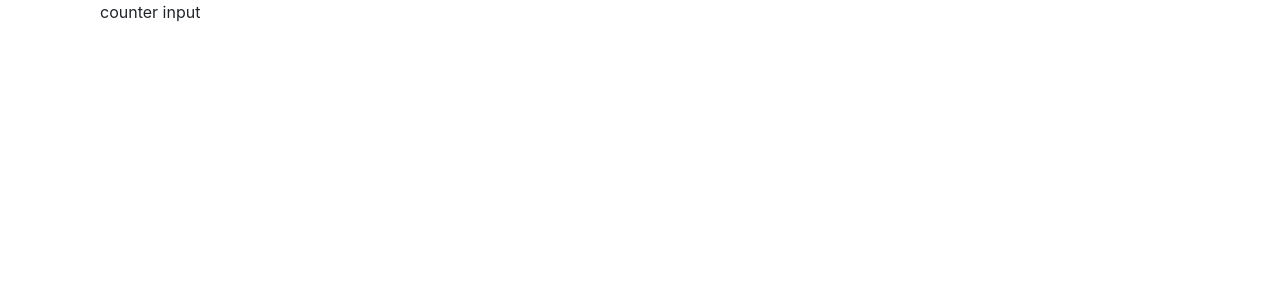
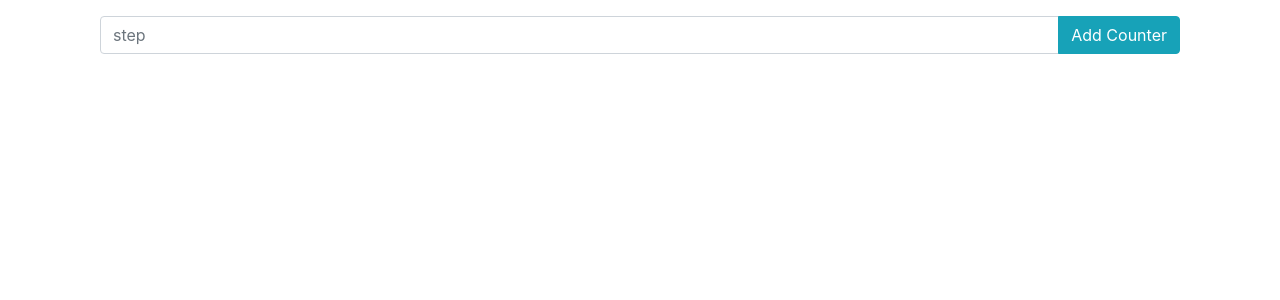
Before and after one commit to nimatorabi/counter-app, a Nuxt app: page / in a window 1280 px wide. Shown: the top 300 px of the page. Built offline with nearby package versions, Linux system fonts and the light colour scheme.

Commit message:
counter input completed

```diff
--- a/components/CounterBox/CounterInput.vue
+++ b/components/CounterBox/CounterInput.vue
@@ -1,9 +1,11 @@
 <template>
-  <div>
-      counter input
-  </div>
+<b-input-group class="mt-3">
+    <b-form-input placeholder="step"/>
+    <b-input-group-append>
+        <b-button variant="info">Add Counter</b-button>
+    </b-input-group-append>
+</b-input-group>
 </template>
-
 <script>
 export default {
 
```
